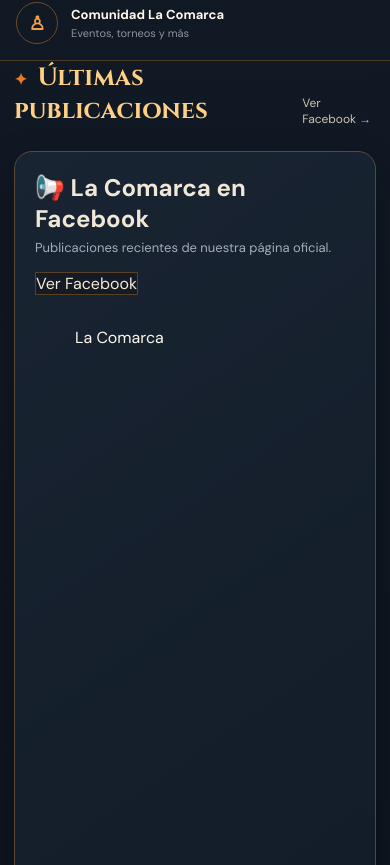
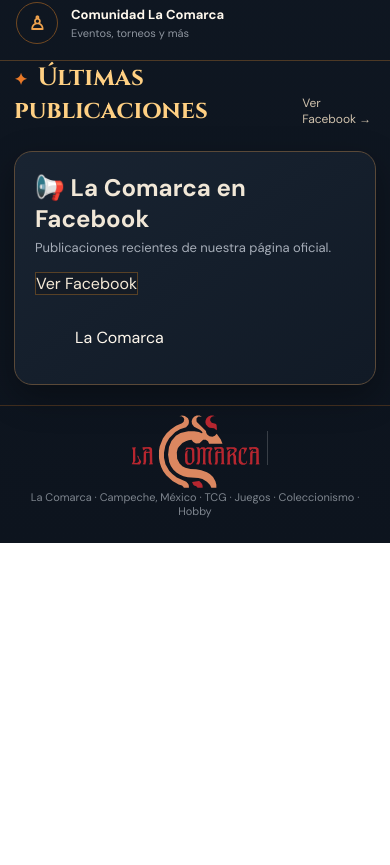
Before and after one commit to lacomarcaventas-del/la-comarca-pokemon, a Next.js app: page / in a window 390 px wide. Shown: the part 2519-3384 px from the top of the page. After the commit the page ends 3062 px from the top, so only its background shows below. Built offline with nearby package versions, Linux system fonts and the light colour scheme.

Commit message:
Fix responsive Facebook page embed

```diff
--- a/components/FacebookFeed.tsx
+++ b/components/FacebookFeed.tsx
@@ -1,23 +1,115 @@
 "use client";
-import {useEffect} from "react";
 
-export default function FacebookFeed(){
- useEffect(()=>{
-  const existing=document.getElementById("facebook-jssdk");
-  if(!existing){const s=document.createElement("script");s.id="facebook-jssdk";s.async=true;s.defer=true;s.crossOrigin="anonymous";s.src="https://connect.facebook.net/es_LA/sdk.js#xfbml=1&version=v25.0";document.body.appendChild(s)}
-  else if((window as any).FB) (window as any).FB.XFBML.parse();
- },[]);
- return <section className="panel" style={{marginTop:24}}>
-  <div className="categoryHeader">
-   <div><h2>📢 La Comarca en Facebook</h2><p className="muted">Publicaciones recientes de nuestra página oficial.</p></div>
-   <a className="btn2" href="https://www.facebook.com/ComarcaTCG" target="_blank" rel="noreferrer">Ver Facebook</a>
-  </div>
-  <div style={{display:"flex",justifyContent:"center",width:"100%",marginTop:16}}>
-   <div style={{width:"100%",maxWidth:900,minHeight:900,display:"flex",justifyContent:"center",overflow:"hidden"}}>
-    <div className="fb-page" data-href="https://www.facebook.com/ComarcaTCG" data-tabs="timeline" data-width="900" data-height="1000" data-small-header="false" data-adapt-container-width="true" data-hide-cover="false" data-show-facepile="true" style={{width:"100%"}}>
-     <blockquote cite="https://www.facebook.com/ComarcaTCG" className="fb-xfbml-parse-ignore"><a href="https://www.facebook.com/ComarcaTCG">La Comarca</a></blockquote>
-    </div>
-   </div>
-  </div>
- </section>;
+import { useEffect } from "react";
+
+declare global {
+  interface Window {
+    FB?: {
+      XFBML?: {
+        parse: (root?: HTMLElement) => void;
+      };
+    };
+  }
 }
+
+export default function FacebookFeed() {
+  useEffect(() => {
+    const parseFacebookPlugin = () => {
+      window.FB?.XFBML?.parse();
+    };
+
+    // If the SDK is already ready, parse this component immediately.
+    if (window.FB?.XFBML) {
+      parseFacebookPlugin();
+      return;
+    }
+
+    const existingScript = document.getElementById(
+      "facebook-jssdk"
+    ) as HTMLScriptElement | null;
+
+    if (existingScript) {
+      // The script tag may exist before the SDK has finished loading.
+      existingScript.addEventListener("load", parseFacebookPlugin, {
+        once: true,
+      });
+      return () => {
+        existingScript.removeEventListener("load", parseFacebookPlugin);
+      };
+    }
+
+    const script = document.createElement("script");
+    script.id = "facebook-jssdk";
+    script.async = true;
+    script.defer = true;
+    script.crossOrigin = "anonymous";
+    script.src =
+      "https://connect.facebook.net/es_LA/sdk.js#xfbml=1&version=v25.0";
+    script.addEventListener("load", parseFacebookPlugin, { once: true });
+    document.body.appendChild(script);
+
+    return () => {
+      script.removeEventListener("load", parseFacebookPlugin);
+    };
+  }, []);
+
+  return (
+    <section className="panel" style={{ marginTop: 24 }}>
+      <div className="categoryHeader">
+        <div>
+          <h2>📢 La Comarca en Facebook</h2>
+          <p className="muted">
+            Publicaciones recientes de nuestra página oficial.
+          </p>
+        </div>
+        <a
+          className="btn2"
+          href="https://www.facebook.com/ComarcaTCG"
+          target="_blank"
+          rel="noreferrer"
+        >
+          Ver Facebook
+        </a>
+      </div>
+
+      <div
+        style={{
+          display: "flex",
+          justifyContent: "center",
+          width: "100%",
+          marginTop: 16,
+        }}
+      >
+        <div
+          style={{
+            width: "100%",
+            maxWidth: 500,
+            minWidth: 0,
+            display: "flex",
+            justifyContent: "center",
+          }}
+        >
+          <div
+            className="fb-page"
+            data-href="https://www.facebook.com/ComarcaTCG"
+            data-tabs="timeline"
+            data-width="500"
+            data-height="700"
+            data-small-header="false"
+            data-adapt-container-width="true"
+            data-hide-cover="false"
+            data-show-facepile="true"
+            style={{ width: "100%" }}
+          >
+            <blockquote
+              cite="https://www.facebook.com/ComarcaTCG"
+              className="fb-xfbml-parse-ignore"
+            >
+              <a href="https://www.facebook.com/ComarcaTCG">La Comarca</a>
+            </blockquote>
+          </div>
+        </div>
+      </div>
+    </section>
+  );
+}
```
